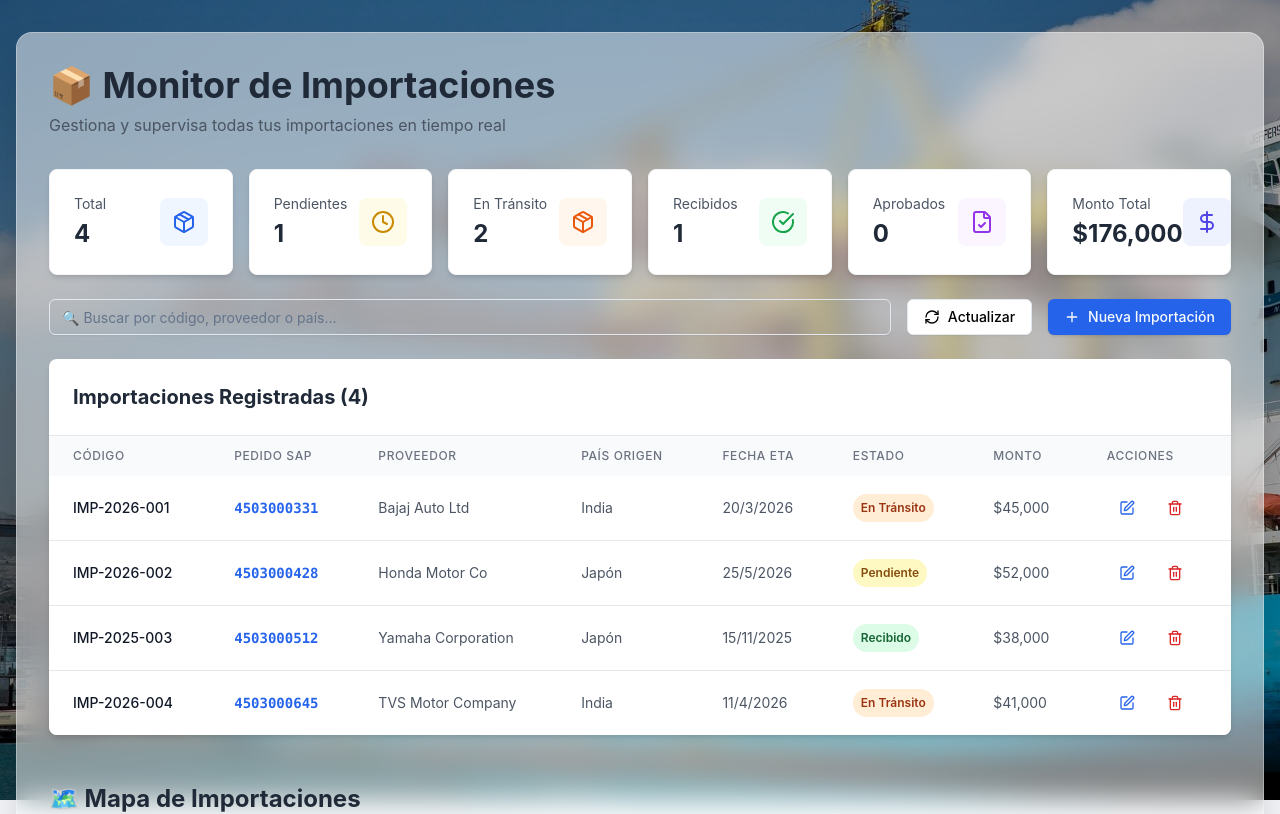
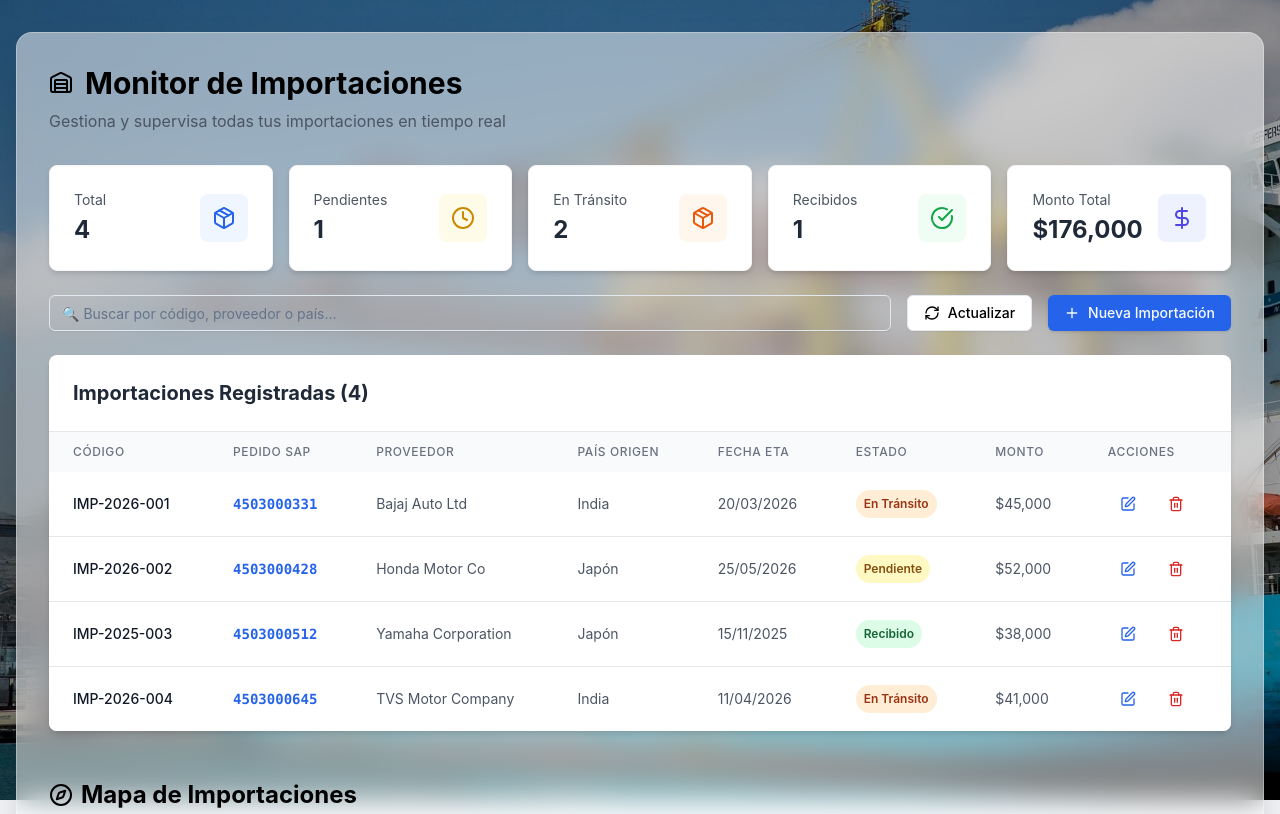
Before and after one commit to Gianbackend/MONITOR_IMPORTACIONES, a React app: page / in a window 1280 px wide. Shown: the top 814 px of the page. Built offline with nearby package versions, Linux system fonts and the light colour scheme; the HTML template or start-up script is replaced by a standard one.

Commit message:
update 14, Ajuste de cards y columna v3

```diff
--- a/src/components/Dashboard.tsx
+++ b/src/components/Dashboard.tsx
@@ -9,6 +9,8 @@ import ShippingMap from './ShippingMap'
 import Footer from './Footer'
 import type { Importacion } from '../types'
 import { api } from '../services/api'
+import {Warehouse } from 'lucide-react'
+import {Compass } from 'lucide-react'
 
 const Dashboard = () => {
   const [importaciones, setImportaciones] = useState<Importacion[]>([])
@@ -91,9 +93,10 @@ const Dashboard = () => {
     <div className="min-h-screen p-8">
       {/* Header */}
       <div className="mb-8">
-        <h1 className="text-4xl font-bold text-gray-800 mb-2">
-          📦 Monitor de Importaciones
-        </h1>
+        <h1 className="text-3xl font-bold text-black mb-2 flex items-center gap-3">
+  <Warehouse className="w-6 h-6" />
+  Monitor de Importaciones
+</h1>
         <p className="text-gray-600">
           Gestiona y supervisa todas tus importaciones en tiempo real
         </p>
@@ -149,9 +152,10 @@ const Dashboard = () => {
 
       {/* Mapa Mundial */}
 <div className="mt-12">
-  <h2 className="text-2xl font-bold text-gray-800 mb-4">
-    🗺️ Mapa de Importaciones
-  </h2>
+  <h2 className="text-2xl font-bold text-black-800 mb-2 flex items-center gap-2">
+  <Compass className="w-6 h-6" />
+  Mapa de Importaciones
+</h2>
   <p className="text-gray-600 mb-6">
     Visualiza el origen de tus importaciones y sus rutas hacia Perú
   </p>
--- a/src/components/ImportsTable.tsx
+++ b/src/components/ImportsTable.tsx
@@ -77,7 +77,7 @@ const ImportsTable = ({ data, onEdit, onDelete }: ImportsTableProps) => {
                 </td>
                 {/* ⭐ RENOMBRADO */}
                 <td className="px-6 py-4 whitespace-nowrap text-sm text-gray-600">
-                  {new Date(imp.fecha_eta).toLocaleDateString('es-ES')}
+                  {imp.fecha_eta.split('-').reverse().join('/')}
                 </td>
                 <td className="px-6 py-4 whitespace-nowrap">
                   <span className={`px-2 py-1 inline-flex text-xs leading-5 font-semibold rounded-full ${getEstadoBadge(imp.estado)}`}>
--- a/src/components/StatsCards.tsx
+++ b/src/components/StatsCards.tsx
@@ -12,6 +12,7 @@ const StatsCards = ({ data }: StatsCardsProps) => {
   const recibidos = data.filter(imp => imp.estado === 'Recibido').length
   const aprobados = data.filter(imp => imp.estado === 'Aprobado').length
   const montoTotal = data.reduce((sum, imp) => sum + imp.monto_total, 0)
+
 
   const stats = [
     {
@@ -42,13 +43,13 @@ const StatsCards = ({ data }: StatsCardsProps) => {
       color: 'text-green-600',
       bgColor: 'bg-green-50'
     },
-    {
-      title: 'Aprobados',
-      value: aprobados,
-      icon: FileCheck,
-      color: 'text-purple-600',
-      bgColor: 'bg-purple-50'
-    },
+    // {
+    //   title: 'Aprobados',
+    //   value: aprobados,
+    //   icon: FileCheck,
+    //   color: 'text-purple-600',
+    //   bgColor: 'bg-purple-50'
+    // },
     {
       title: 'Monto Total',
       value: `$${montoTotal.toLocaleString()}`,
@@ -57,9 +58,9 @@ const StatsCards = ({ data }: StatsCardsProps) => {
       bgColor: 'bg-indigo-50'
     }
   ]
-
+  //grid -cols 6 cuando descomentes el de aprobados
   return (
-    <div className="grid grid-cols-1 md:grid-cols-2 lg:grid-cols-3 xl:grid-cols-6 gap-4 mb-6">
+    <div className="grid grid-cols-1 md:grid-cols-2 lg:grid-cols-3 xl:grid-cols-5 gap-4 mb-6">
       {stats.map((stat) => {
         const Icon = stat.icon
         return (
```
